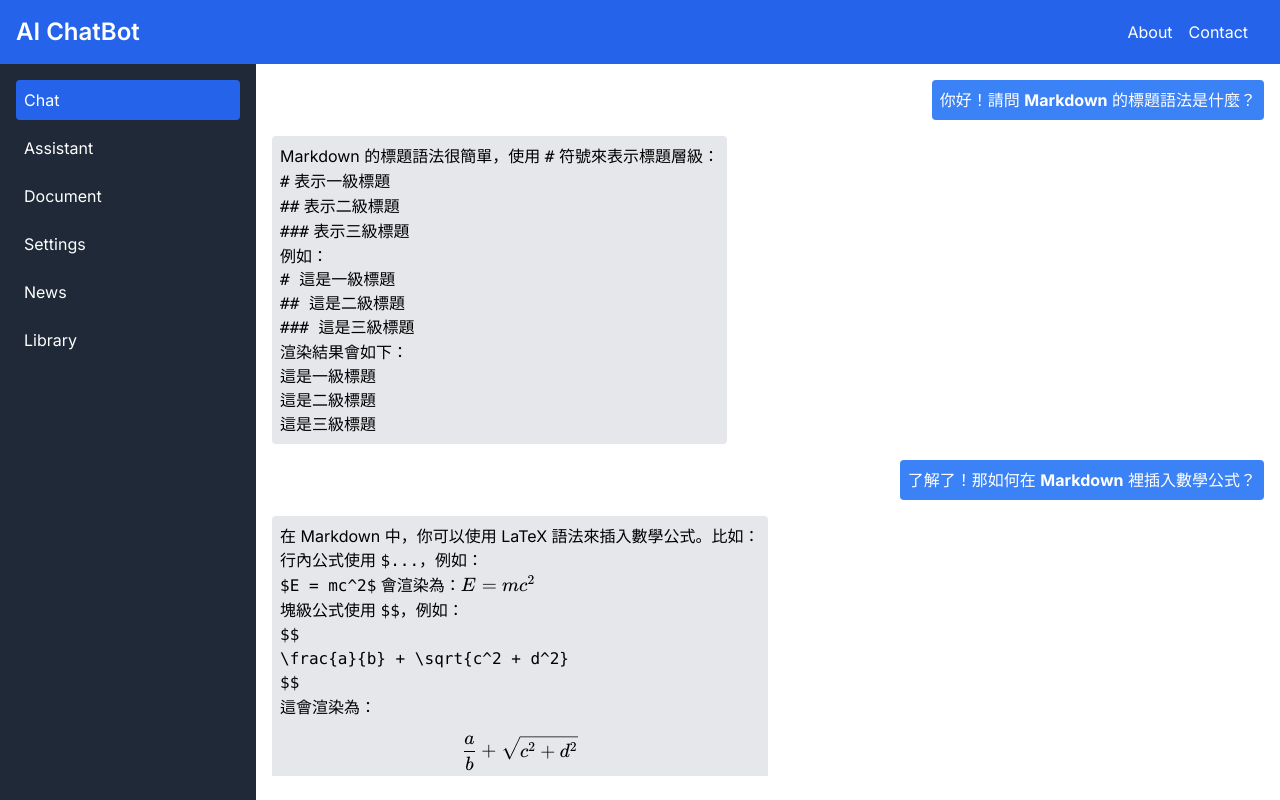
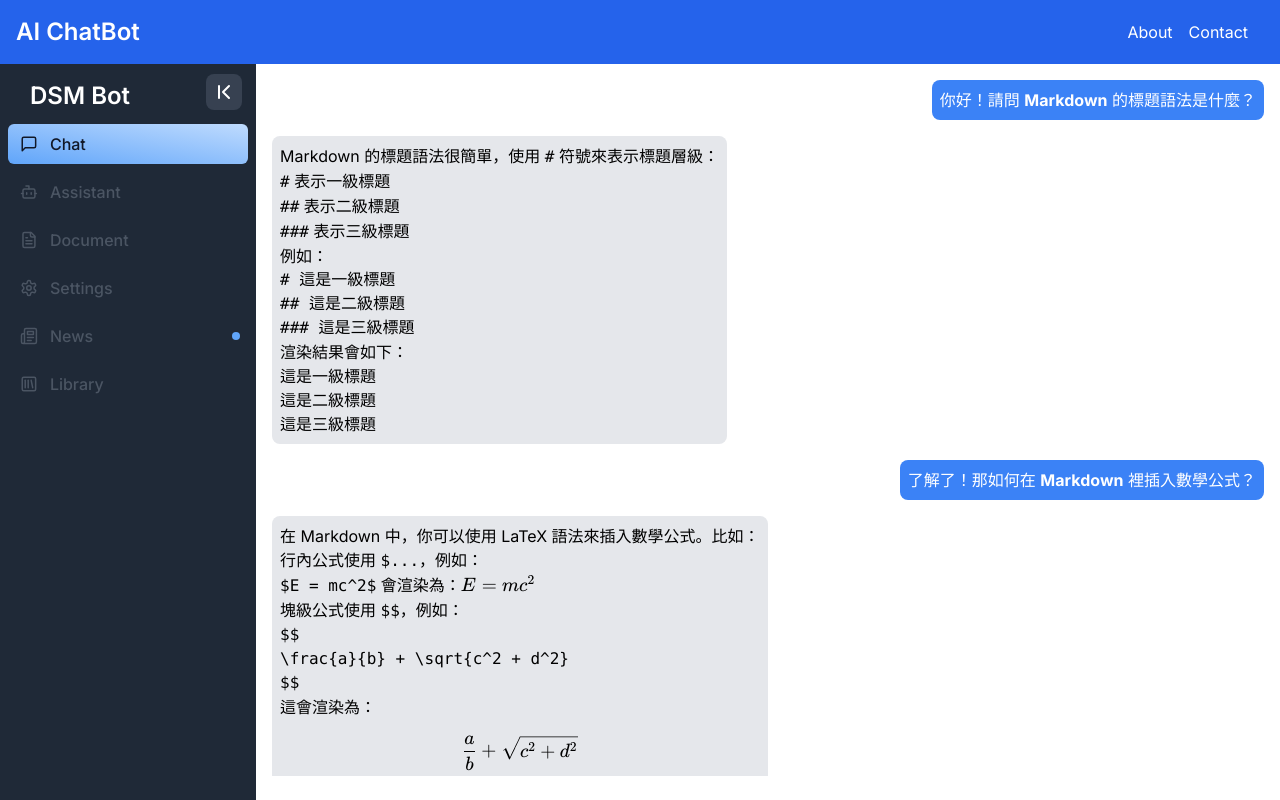
Before and after one commit to intervalrain/UI_Challenge, a Next.js app: page /chat in a window 1280 px wide. Built offline with nearby package versions, Linux system fonts and the light colour scheme.

Commit message:
expanded sidebar

```diff
--- a/app/globals.css
+++ b/app/globals.css
@@ -1,7 +1,7 @@
 @tailwind base;
 @tailwind components;
 @tailwind utilities;
-
+/*
 :root {
   --background: #ffffff;
   --foreground: #171717;
@@ -24,4 +24,4 @@ body {
   .text-balance {
     text-wrap: balance;
   }
-}
+} */
--- a/app/page.tsx
+++ b/app/page.tsx
@@ -2,100 +2,6 @@ import Image from "next/image";
 
 export default function Home() {
   return (
-    <div className="grid grid-rows-[20px_1fr_20px] items-center justify-items-center min-h-screen p-8 pb-20 gap-16 sm:p-20 font-[family-name:var(--font-geist-sans)]">
-      <main className="flex flex-col gap-8 row-start-2 items-center sm:items-start">
-        <Image
-          className="dark:invert"
-          src="https://nextjs.org/icons/next.svg"
-          alt="Next.js logo"
-          width={180}
-          height={38}
-          priority
-        />
-        <ol className="list-inside list-decimal text-sm text-center sm:text-left font-[family-name:var(--font-geist-mono)]">
-          <li className="mb-2">
-            Get started by editing{" "}
-            <code className="bg-black/[.05] dark:bg-white/[.06] px-1 py-0.5 rounded font-semibold">
-              app/page.tsx
-            </code>
-            .
-          </li>
-          <li>Save and see your changes instantly.</li>
-        </ol>
-
-        <div className="flex gap-4 items-center flex-col sm:flex-row">
-          <a
-            className="rounded-full border border-solid border-transparent transition-colors flex items-center justify-center bg-foreground text-background gap-2 hover:bg-[#383838] dark:hover:bg-[#ccc] text-sm sm:text-base h-10 sm:h-12 px-4 sm:px-5"
-            href="https://vercel.com/new?utm_source=create-next-app&utm_medium=appdir-template-tw&utm_campaign=create-next-app"
-            target="_blank"
-            rel="noopener noreferrer"
-          >
-            <Image
-              className="dark:invert"
-              src="https://nextjs.org/icons/vercel.svg"
-              alt="Vercel logomark"
-              width={20}
-              height={20}
-            />
-            Deploy now
-          </a>
-          <a
-            className="rounded-full border border-solid border-black/[.08] dark:border-white/[.145] transition-colors flex items-center justify-center hover:bg-[#f2f2f2] dark:hover:bg-[#1a1a1a] hover:border-transparent text-sm sm:text-base h-10 sm:h-12 px-4 sm:px-5 sm:min-w-44"
-            href="https://nextjs.org/docs?utm_source=create-next-app&utm_medium=appdir-template-tw&utm_campaign=create-next-app"
-            target="_blank"
-            rel="noopener noreferrer"
-          >
-            Read our docs
-          </a>
-        </div>
-      </main>
-      <footer className="row-start-3 flex gap-6 flex-wrap items-center justify-center">
-        <a
-          className="flex items-center gap-2 hover:underline hover:underline-offset-4"
-          href="https://nextjs.org/learn?utm_source=create-next-app&utm_medium=appdir-template-tw&utm_campaign=create-next-app"
-          target="_blank"
-          rel="noopener noreferrer"
-        >
-          <Image
-            aria-hidden
-            src="https://nextjs.org/icons/file.svg"
-            alt="File icon"
-            width={16}
-            height={16}
-          />
-          Learn
-        </a>
-        <a
-          className="flex items-center gap-2 hover:underline hover:underline-offset-4"
-          href="https://vercel.com/templates?framework=next.js&utm_source=create-next-app&utm_medium=appdir-template-tw&utm_campaign=create-next-app"
-          target="_blank"
-          rel="noopener noreferrer"
-        >
-          <Image
-            aria-hidden
-            src="https://nextjs.org/icons/window.svg"
-            alt="Window icon"
-            width={16}
-            height={16}
-          />
-          Examples
-        </a>
-        <a
-          className="flex items-center gap-2 hover:underline hover:underline-offset-4"
-          href="https://nextjs.org?utm_source=create-next-app&utm_medium=appdir-template-tw&utm_campaign=create-next-app"
-          target="_blank"
-          rel="noopener noreferrer"
-        >
-          <Image
-            aria-hidden
-            src="https://nextjs.org/icons/globe.svg"
-            alt="Globe icon"
-            width={16}
-            height={16}
-          />
-          Go to nextjs.org →
-        </a>
-      </footer>
-    </div>
+    <div>home</div>
   );
 }
--- a/components/chat/ChatWindow.tsx
+++ b/components/chat/ChatWindow.tsx
@@ -111,10 +111,10 @@ const ChatWindow: React.FC = () => {
 
   return (
     <div className="flex flex-col h-full">
-      <div className="flex-1 overflow-y-scroll p-4">
+      <div className="flex-1 overflow-y-scroll p-4 space-y-4">
         {messages.map((message, index) => (
           <div key={index} className={`mb-4 ${message.role === 'user' ? 'text-right' : 'text-left'}`}>
-            <span className={`inline-block p-2 rounded ${message.role === 'user' ? 'bg-blue-500 text-white' : 'bg-gray-200 text-black'}`}>
+            <span className={`inline-block p-2 rounded-lg ${message.role === 'user' ? 'bg-blue-500 text-white' : 'bg-gray-200 text-black'}`}>
               <ReactMarkdown
                 remarkPlugins={[remarkMath]}
                 rehypePlugins={[rehypeKatex]}>
--- a/components/layout/Sidebar.tsx
+++ b/components/layout/Sidebar.tsx
@@ -1,36 +1,67 @@
 "use client";
 
 import Link from "next/link";
-import React from "react";
+import React, { useState } from "react";
 import { usePathname } from "next/navigation";
+import {
+  MessageSquare,
+  Bot,
+  FileText,
+  Settings,
+  Newspaper,
+  SquareLibrary,
+  ChevronFirst,
+  ChevronLast
+} from "lucide-react";
+import SidebarItem from "./SidebarItem";
+
+interface NavItem {
+  href: string;
+  label: string;
+  icon: React.ReactNode;
+  alert?: boolean;
+}
 
 const Sidebar: React.FC = () => {
   const pathname = usePathname();
 
-  const navItems = [
-    { href: "/chat", label: "Chat" },
-    { href: "/assistant", label: "Assistant" },
-    { href: "/document", label: "Document" },
-    { href: "/settings", label: "Settings" },
-    { href: "/news", label: "News" },
-    { href: "/library", label: "Library" },
+  const navItems: NavItem[] = [
+    { href: "/chat", label: "Chat", icon: <MessageSquare size={20} /> },
+    { href: "/assistant", label: "Assistant", icon: <Bot size={20} /> },
+    { href: "/document", label: "Document", icon: <FileText size={20} /> },
+    { href: "/settings", label: "Settings", icon: <Settings size={20} /> },
+    { href: "/news", label: "News", icon: <Newspaper size={20} />, alert: true },
+    { href: "/library", label: "Library", icon: <SquareLibrary size={20} /> },
   ];
 
+  const [expanded, setExpanded] = useState(true);
+
   return (
-    <aside className="bg-gray-800 text-white w-64 overflow-y-auto">
-      <nav className="p-4">
+    <aside className={`bg-gray-800 text-white transition-all duration-300 ${expanded ? "w-64" : "w-16"}`}>
+      <div className="pt-2 flex justify-center items-center">
+        {expanded && (
+        <h2 className={`pt-2 px-4 font-semibold text-2xl transition-all duration-300
+          ${expanded ? "w-48 opacity-100" : "w-0 opacity-0"}`}>
+          DSM Bot
+        </h2>)}
+        <button
+          onClick={() => setExpanded((expanded => !expanded))}
+          className="p-1.5 rounded-lg bg-gray-700 hover:bg-gray-600">
+          {expanded ? <ChevronFirst /> : <ChevronLast />}
+        </button>
+      </div>
+      <nav className="p-2">
         <ul className="space-y-2">
           {navItems.map((item) => (
             <li key={item.href}>
-              <Link
-                href={item.href}
-                className={`block p-2 rounded
-                  ${pathname === item.href
-                    ? 'bg-blue-600 text-white'
-                    : 'hover:bg-gray-700'
-                  }`}
-              >
-                {item.label}
+              <Link href={item.href}>
+                <SidebarItem
+                  icon={item.icon}
+                  text={item.label}
+                  active={item.href === pathname}
+                  alert={item.alert && item.href !== pathname}
+                  expanded={expanded}
+                ></SidebarItem>
               </Link>
             </li>
           ))}
--- /dev/null
+++ b/components/layout/SidebarItem.tsx
@@ -0,0 +1,56 @@
+import React, { useContext, useState } from "react";
+
+interface SidebarItemProps {
+  icon: React.ReactNode;
+  text: string;
+  active?: boolean;
+  alert?: boolean;
+  expanded: boolean;
+}
+
+const SidebarItem: React.FC<SidebarItemProps> = ({
+  icon,
+  text,
+  active = false,
+  alert = false,
+  expanded
+}) => {
+  return (
+    <li
+      className={`relative flex items-center py-2 px-3 my-1 font-medium rounded-md cursor-pointer transition-colors group ${
+        active
+          ? "bg-gradient-to-tr from-blue-400 to-blue-200 text-gray-900"
+          : "hover:bg-gray-200 text-gray-600"
+      }`}
+    >
+      {icon}
+      <span
+        className={`overflow-hidden transition-all ${
+          expanded ? "w-52 ml-3" : "w-0"
+        }`}
+      >
+        {expanded && text}
+      </span>
+      {alert && (
+        <div
+          className={`absolute right-2 w-2 h-2 rounded bg-blue-400 ${
+            expanded ? "" : "top-2"
+          }`}
+        />
+      )}
+
+      {!expanded && (
+        <div
+          className={`absolute left-full rounded-md px-2 py-1 ml-6
+            bg-gray-100 text-blue-500 text-sm border border-gray-300
+            invisible opacity-20 -tanslate-x-3 transition-all
+            group-hover:visible group-hover:opacity-100 group-hover:translate-x-0`}
+        >
+          {text}
+        </div>
+      )}
+    </li>
+  );
+};
+
+export default SidebarItem;
--- a/package.json
+++ b/package.json
@@ -11,6 +11,7 @@
   "dependencies": {
     "@reduxjs/toolkit": "^2.2.7",
     "katex": "^0.16.11",
+    "lucide-react": "^0.445.0",
     "next": "14.2.13",
     "react": "^18",
     "react-dom": "^18",
```
Also changed, not shown: 1 other file (tests, documents, lock files or other folders).
